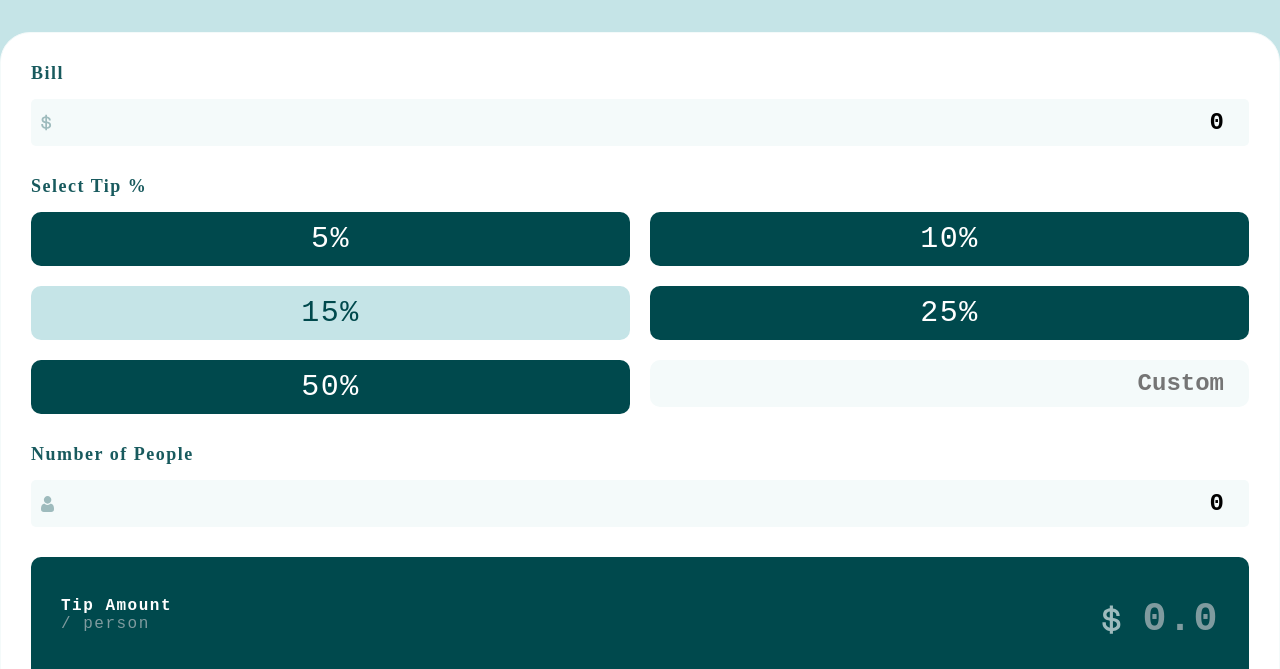
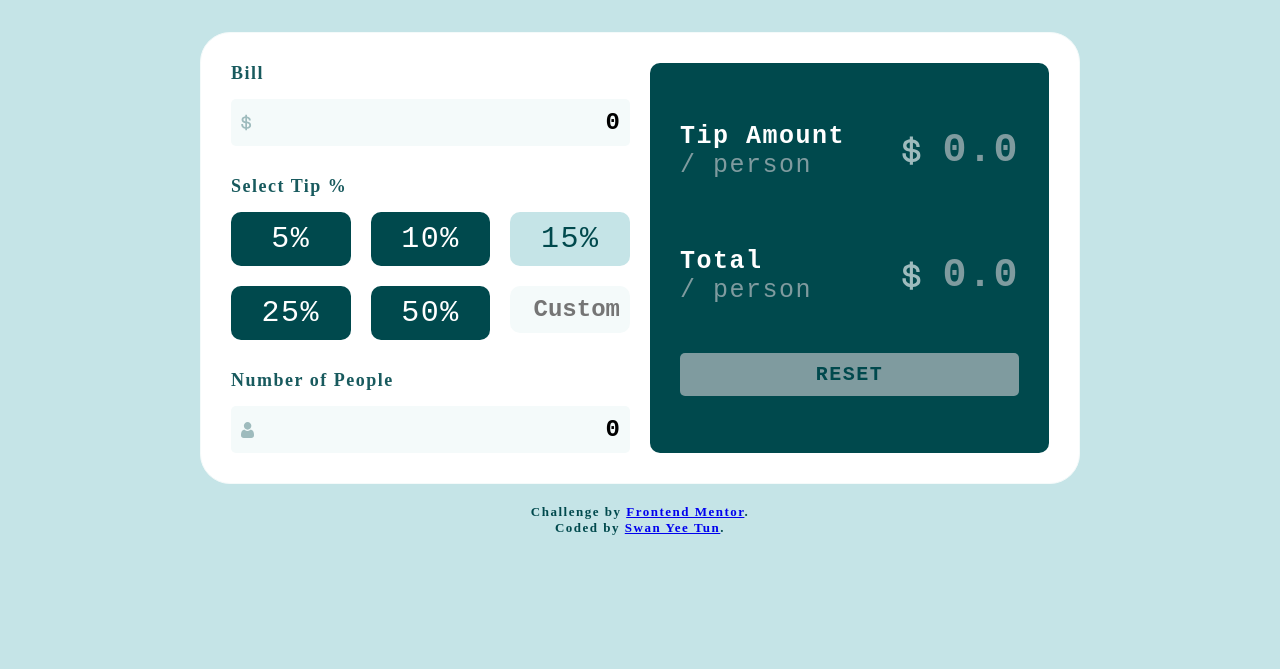
Before and after one commit to Swan-Yee/tip-calculator-app, a plain HTML site: page index.html in a window 1280 px wide. Shown: the part 92-761 px from the top of the page. Drawn offline with Linux system fonts and the light colour scheme.

Commit message:
desktop site done

```diff
--- a/index.html
+++ b/index.html
@@ -16,6 +16,7 @@
           <img src="/images/logo.svg" alt="main-logo">
         </div>
         <div class="main-box">
+          <div class="">
                 <div class="bill-container">
                 <h5>Bill</h5>
               <div class="input-box">
@@ -47,7 +48,10 @@
                     <input type="number" name="input-person-number" id="input-person-number" value="0">
                 </div>
               </div>
-          <div class="spacing"></div>
+          </div>
+
+          <!-- <div class="spacing"></div> -->
+
           <div class="result-container">
               <div class="box-result">
                 <div class="">
--- a/style.css
+++ b/style.css
@@ -23,10 +23,17 @@ body {
     background-color: var(--light-cyan-1);
     color: var(--very-dark-cyan);
     letter-spacing: 1.5px;
+    user-select: none;
 }
 
 .spacing{
     margin: 30px;
+}
+
+input[type=number]::-webkit-inner-spin-button,
+input[type=number]::-webkit-outer-spin-button {
+    -webkit-appearance: none;
+    margin: 0;
 }
 
 /* input-box */
@@ -116,15 +123,14 @@ h5{
     font-family: "Space Mono",
     monospace;
     border-radius: 10px;
+    margin-top: 30px;
 }
 
 .box-result{
     display: grid;
     grid-template-columns: 1fr 1fr;
-}
-
-.box-result{
     color: var(--dark-cyan-2);
+    align-items: center;
 }
 
 .box-result h4{
@@ -162,19 +168,34 @@ font-weight: bolder;
     margin: 20px 0;
 }
 
-/* @media only screen and (min-width: 1200px) {
-    .parent-container{
-        min-height: 100vh;
+@media only screen and (min-width: 768px) {
+    .main-box{
+        display: grid;
+        grid-template-columns: 1fr 1fr;
+        grid-gap: 20px;
+        margin: 0;
+        height: 100%;
+        border-radius: 30px;
     }
 
-    .container{
-        height: 100%;
+    .select-tip-container{
+        grid-template-columns: 1fr 1fr 1fr;
     }
 
-    .card{
-        display: grid;
-        grid-template-columns: 1fr 1fr;
-        margin: 0 70px;
-        height: 100%;
+    .result-container {
+        margin-top: 0;
+        font-size: 25px;
     }
-} */
+}
+
+@media only screen and (min-width: 1024px) {
+    .main-box{
+        margin: 0 200px;
+    }
+}
+
+@media only screen and (min-width: 1440px) {
+    .main-box {
+        margin: 0 200px;
+    }
+}
```
Lines whose indentation alone changed are shown as unchanged.
